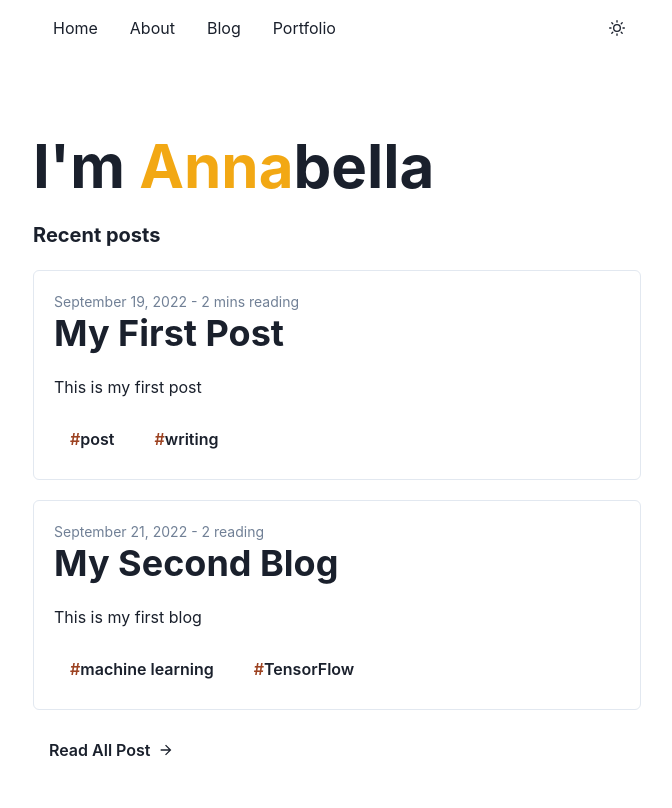
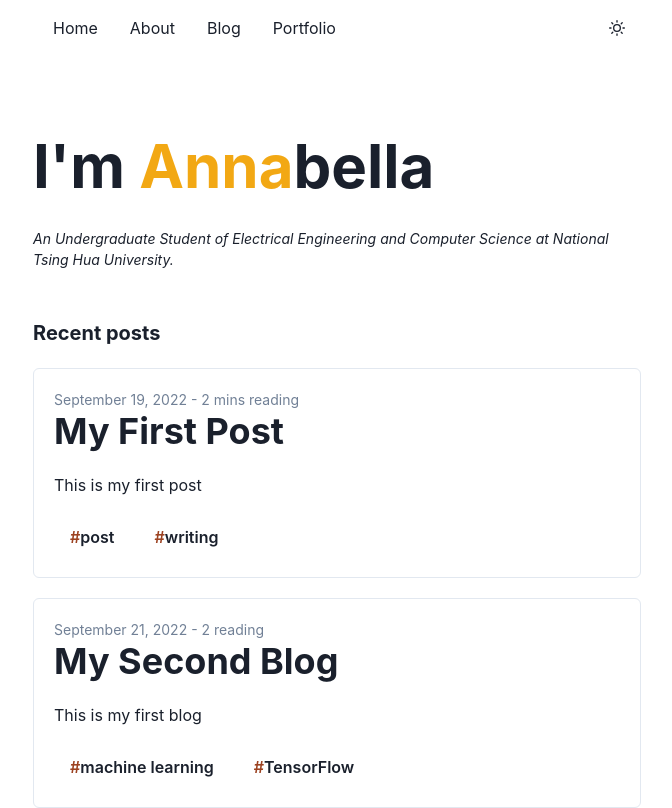
Before and after one commit to bellapd/bellapd-v1, a Next.js app: page / in a window 1280 px wide. Shown: the top 808 px of the page, without its empty margins (303-975 px from the left). Built offline with nearby package versions, Linux system fonts and the light colour scheme; a small style sheet from the web is missing.

Commit message:
feat: add sub-heading

```diff
--- a/pages/index.tsx
+++ b/pages/index.tsx
@@ -18,6 +18,10 @@ export default function Home({ posts }: { posts: IPost[] }): JSX.Element {
           </Box>
           bella
         </Heading>
+        <Text as="i" fontSize="sm" my={6}>
+          An Undergraduate Student of Electrical Engineering and Computer
+          Science at National Tsing Hua University.
+        </Text>
       </Stack>
       <Text as="b" fontSize="xl" my={6}>
         Recent posts
```
